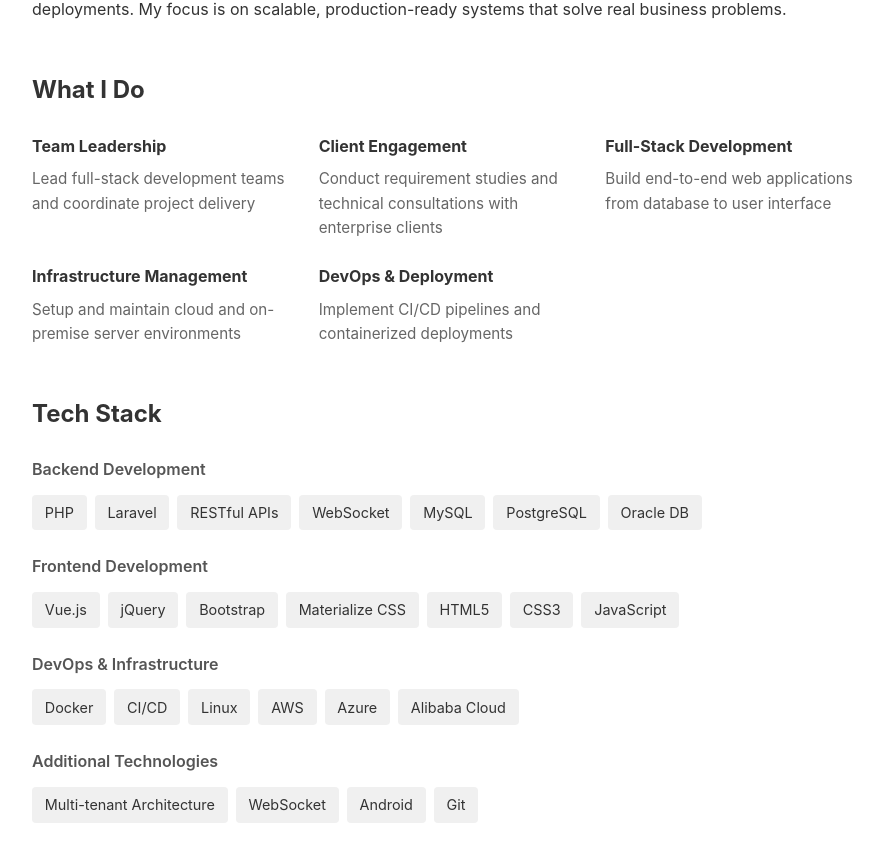
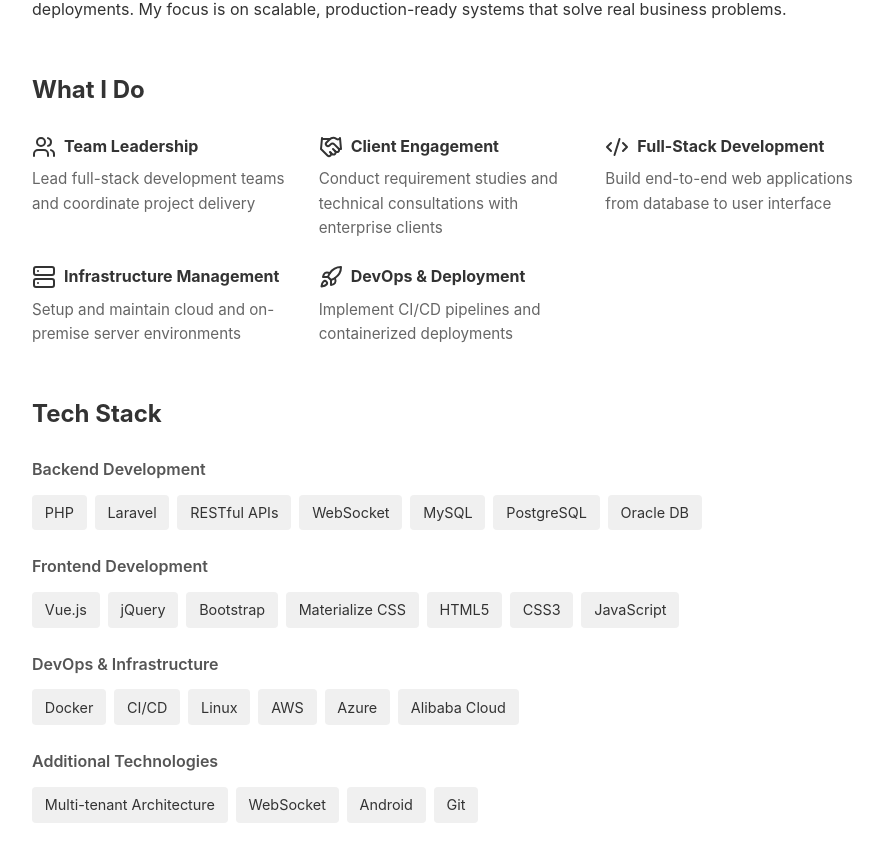
Before and after one commit to afzafri/afifzafri.com, a Next.js app: page / in a window 1280 px wide. Shown: the part 1055-1917 px from the top of the page, without its empty margins (190-1073 px from the left). Built offline with nearby package versions, Linux system fonts and the light colour scheme.

Commit message:
feat: add icons to What I Do section and enhance tech tag hover effects

```diff
--- a/app/globals.css
+++ b/app/globals.css
@@ -106,12 +106,19 @@
 .what-i-do-item h4 {
   font-weight: bold;
   margin-bottom: 0.5rem;
+  display: flex;
+  align-items: center;
 }
 
 .what-i-do-item p {
   font-size: 0.95rem;
   color: #666;
   line-height: 1.6;
+}
+
+.what-i-do-icon {
+  margin-right: 0.5rem;
+  display: flex;
 }
 
 /* Tech Stack Section */
@@ -145,6 +152,13 @@
   background-color: #f0f0f0;
   border-radius: 4px;
   font-size: 0.9rem;
+  transition: all 0.3s ease;
+  cursor: pointer;
+}
+
+.tech-tag:hover {
+  background-color: #333;
+  color: #fff;
 }
 
 /* Responsive */
--- a/app/page.tsx
+++ b/app/page.tsx
@@ -40,12 +40,17 @@
         {/* What I Do */}
         <h3 className="subsection-title">What I Do</h3>
         <div className="what-i-do-grid">
-          {whatIDo.map((item, index) => (
-            <div key={index} className="what-i-do-item">
-              <h4>{item.title}</h4>
-              <p>{item.desc}</p>
-            </div>
-          ))}
+          {whatIDo.map((item, index) => {
+            return (
+              <div key={index} className="what-i-do-item">
+                <h4>
+                  <span className="what-i-do-icon"><item.icon /></span>
+                  {item.title}
+                </h4>
+                <p>{item.desc}</p>
+              </div>
+            );
+          })}
         </div>
 
         {/* Tech Stack */}
--- a/lib/portfolio-data.ts
+++ b/lib/portfolio-data.ts
@@ -1,4 +1,5 @@
 import { FaLinkedin, FaTwitter, FaGithub, FaTiktok } from 'react-icons/fa';
+import { Users, Handshake, Code2, Server, Rocket } from 'lucide-react';
 
 export const socialLinks = [
   { icon: FaLinkedin, url: 'https://www.linkedin.com/in/afifzafri/' },
@@ -15,9 +16,9 @@
 };
 
 export const whatIDo = [
-  { title: 'Team Leadership', desc: 'Lead full-stack development teams and coordinate project delivery' },
-  { title: 'Client Engagement', desc: 'Conduct requirement studies and technical consultations with enterprise clients' },
-  { title: 'Full-Stack Development', desc: 'Build end-to-end web applications from database to user interface' },
-  { title: 'Infrastructure Management', desc: 'Setup and maintain cloud and on-premise server environments' },
-  { title: 'DevOps & Deployment', desc: 'Implement CI/CD pipelines and containerized deployments' },
+  { title: 'Team Leadership', desc: 'Lead full-stack development teams and coordinate project delivery', icon: Users },
+  { title: 'Client Engagement', desc: 'Conduct requirement studies and technical consultations with enterprise clients', icon: Handshake },
+  { title: 'Full-Stack Development', desc: 'Build end-to-end web applications from database to user interface', icon: Code2 },
+  { title: 'Infrastructure Management', desc: 'Setup and maintain cloud and on-premise server environments', icon: Server },
+  { title: 'DevOps & Deployment', desc: 'Implement CI/CD pipelines and containerized deployments', icon: Rocket },
 ];
--- a/package.json
+++ b/package.json
@@ -9,6 +9,7 @@
     "lint": "next lint"
   },
   "dependencies": {
+    "lucide-react": "^0.562.0",
     "next": "^15.1.4",
     "react": "^19.0.0",
     "react-dom": "^19.0.0",
```
Also changed, not shown: 2 other files (tests, documents, lock files or other folders).
